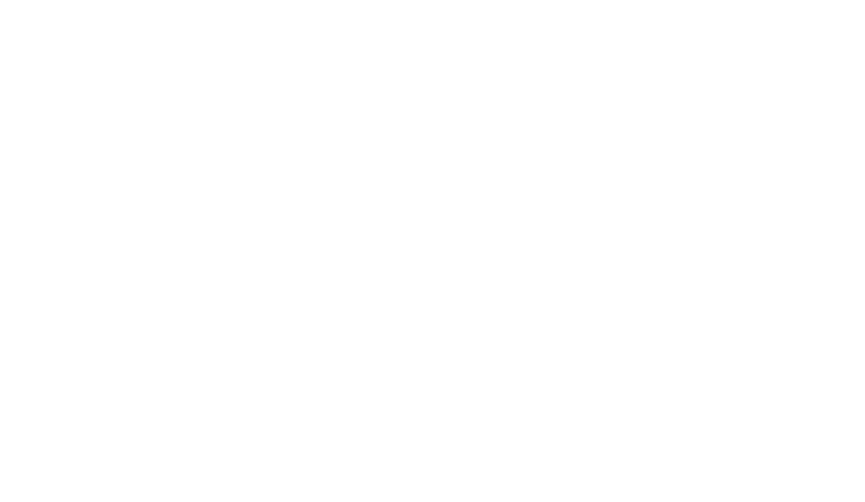
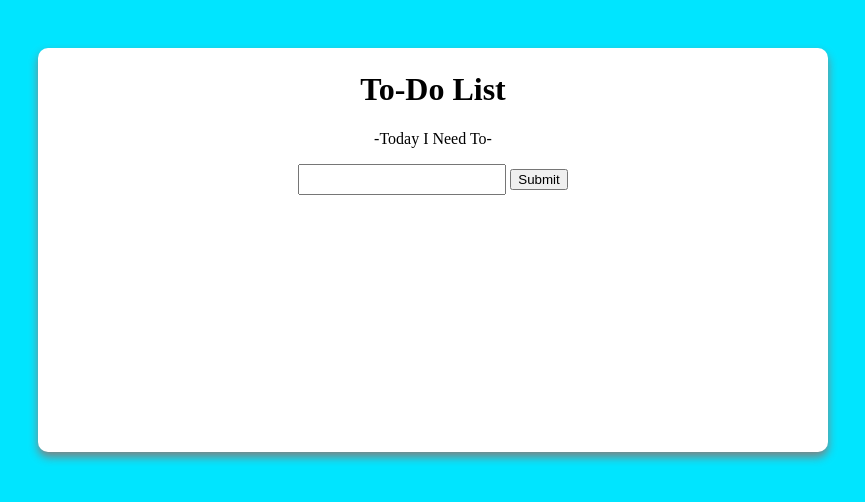
Before and after one commit to dts-kominfo-rea4a/challenge-dom-muntako, a website: page index.html in a window 1280 px wide. Shown: the whole page, without its empty margins (207-1072 px from the left). Drawn offline with Linux system fonts and the light colour scheme.

Commit message:
percobaan pertama

```diff
--- a/index.html
+++ b/index.html
@@ -5,37 +5,88 @@
     <meta http-equiv="X-UA-Compatible" content="IE=edge" />
     <meta name="viewport" content="width=device-width, initial-scale=1.0" />
     <title>Challenge - DOM</title>
+    <style>
+      body {
+        background-color: #00e5ff;
+      }
+      #app {
+        background-color: white;
+        height: 100%;
+        min-height: 400px;
+        width: 60%;
+        padding: 2px 16px;
+        margin: 0 auto;
+        margin-top: 3em;
+        box-shadow: 0 5px 10px grey;
+        border-radius: 10px;
+        text-align: center;
+      }
+      input {
+        width: 200px;
+        height:25px;
+      }
+      ul {
+        text-align: left;
+      }
+    </style>
   </head>
   <body>
     <div id="app">
       <!-- TODO: Buatlah sebuah header dengan id todo-title -->
+      <h1 id="todo-title"></h1>
       <!-- TODO: Buatlah sebuah subtitle dengan id todo-subtitle -->
+      <p id="todo-subtitle"></p>
 
       <!-- Section: input -->
       <!-- TODO: Buatlah sebuah input bertipe text dengan id todo-input -->
+      <input type="text" id="todo-input">
       <!-- TODO: Buatlah sebuah button dengan id todo-submit -->
+      <button id="todo-submit"></button>
 
       <!-- Section output -->
       <!-- TODO: Buatlah sebuah <ul> dengan id todo-output -->
+      <ul id="todo-output">
+      </ul>
     </div>
 
     <!-- ! Untuk tantangan ini, script jangan diubah ke external js yah ! -->
     <script>
       // TODO: Deklarasi variable sesuai dengan kebutuhan di sini
-      let button;
-      let input;
-      let output;
+      const container = document.getElementById('app');
+      const header  = document.getElementById('todo-title');
+      const subtitle  = document.getElementById('todo-subtitle');
+      const button  = document.getElementById('todo-submit');
+      let input   = document.getElementById('todo-input');
+      let output  = document.getElementById('todo-output');
+
+      header.innerHTML = "To-Do List";
+      subtitle.innerHTML = "-Today I Need To-";
+      button.innerHTML = "Submit";
 
       // TODO: Buatlah sebuah fungsi dengan nama fnClickHandler
       // Fungsi yang digunakan untuk menambahkan tulisan
       // Jangan ubah cara deklarasi fungsinya, cukup isi saja
-      function fnClickHandler(toDoItem) {}
-
+      function fnClickHandler(toDoItem) {
+        const li = document.createElement('li');
+        li.append(toDoItem);
+        output.appendChild(li);
+        input.value = '';
+      }
       // TODO: register event onclick / addEventListener untuk button
       // akan menjalankan fungsi fnClickHandler
-
+      button.addEventListener('click', event => {
+        event.preventDefault();
+        fnClickHandler(input.value);
+      });
       // TODO: register event onkeypress / addEventListener untuk input
       // sehingga saat di input ditekan enter akan menjalankan fungsi fnClickHandler juga
+      document.addEventListener('keypress', event => {
+        const keyCode = event.key;
+        if (keyCode === 'Enter'){
+          event.preventDefault();
+          fnClickHandler(input.value);
+        }
+      });
     </script>
   </body>
 </html>
```
